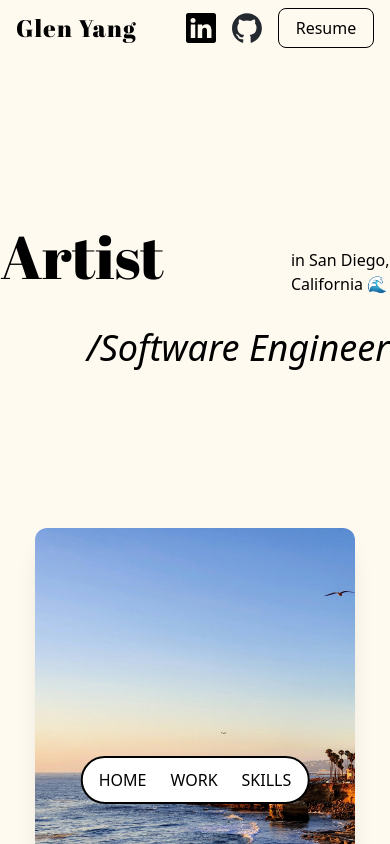
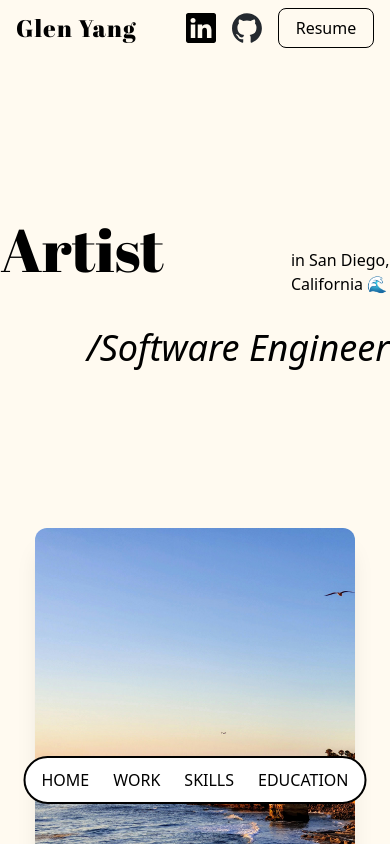
Before and after one commit to gleny4001/portfolio-2.0, a React (Vite) app: page / in a window 390 px wide. Shown: the top 844 px of the page. Built offline with nearby package versions, Linux system fonts and the light colour scheme.

Commit message:
add education

```diff
--- a/src/App.tsx
+++ b/src/App.tsx
@@ -4,6 +4,7 @@ import Header from "./components/Header";
 import Work from "./components/Work";
 import Skills from "./components/Skills";
 import Nav from "./components/Nav";
+import Education from "./components/Education";
 function App() {
 
 
@@ -14,7 +15,9 @@ function App() {
       <About/>
       <Work/>
       <Skills/>
+      <Education/>
       <Nav/>
+
     </div>
   )
 }
--- /dev/null
+++ b/src/components/Education.tsx
@@ -0,0 +1,20 @@
+import SDSULogo from '../assets/education/SDSU.png';
+
+const Education: React.FC = () => {
+    return (
+        <div id="Education" className="flex justify-center items-center flex-col h-screen">
+            <h1 className="w-1/2 font-bold text-5xl mb-8">Education.</h1>
+            <div className="w-full flex justify-center items-center flex-col pt-20">
+                <img src={SDSULogo} alt="SDSU logo" className="w-1/2" />
+
+                {/* Ensure flex container has full width */}
+                <div className="w-1/2 flex justify-between mt-10">
+                    <h1 className="text-2xl font-bold font-montserrat">B.S Computer Science</h1>
+                    <h1 className="text-2xl font-bold font-montserrat">Exp.2025</h1>
+                </div>
+            </div>
+        </div>
+    );
+};
+
+export default Education;
--- a/src/components/Nav.tsx
+++ b/src/components/Nav.tsx
@@ -1,6 +1,5 @@
 import { useState, useRef } from 'react';
 import { motion } from 'framer-motion';
-import { a } from 'framer-motion/client';
 
 interface TabProps {
   href: string;
@@ -76,6 +75,9 @@ const Nav: React.FC = () => {
       <Tab setPosition={setPosition} href="#skills" className="text-lg font-medium text-gray-700 hover:text-blue-500">
         Skills
       </Tab>
+      <Tab setPosition={setPosition} href="#Education" className="text-lg font-medium text-gray-700 hover:text-blue-500">
+        Education
+      </Tab>
       <Cursor position={position} />
     </ul>
   );
--- a/src/components/Skills.tsx
+++ b/src/components/Skills.tsx
@@ -26,7 +26,7 @@ const Skills:React.FC = () =>{
     return (
         <div id="skills" className="w-full flex items-center justify-center flex-col">
         <h2 className="font-bold text-5xl mt-64 w-1/2">Skills.</h2>
-            <div className='w-1/2  relative flex items-center justify-center rounded-full bg-circularLight'
+            <div className='sm:w-full lg:w-1/2 relative flex items-center justify-center rounded-full bg-circularLight'
                style={{ height: "calc(100vh - 400px)" }}>
 
                 <motion.div
```
Also changed, not shown: src/assets/education/SDSU.png (added).
